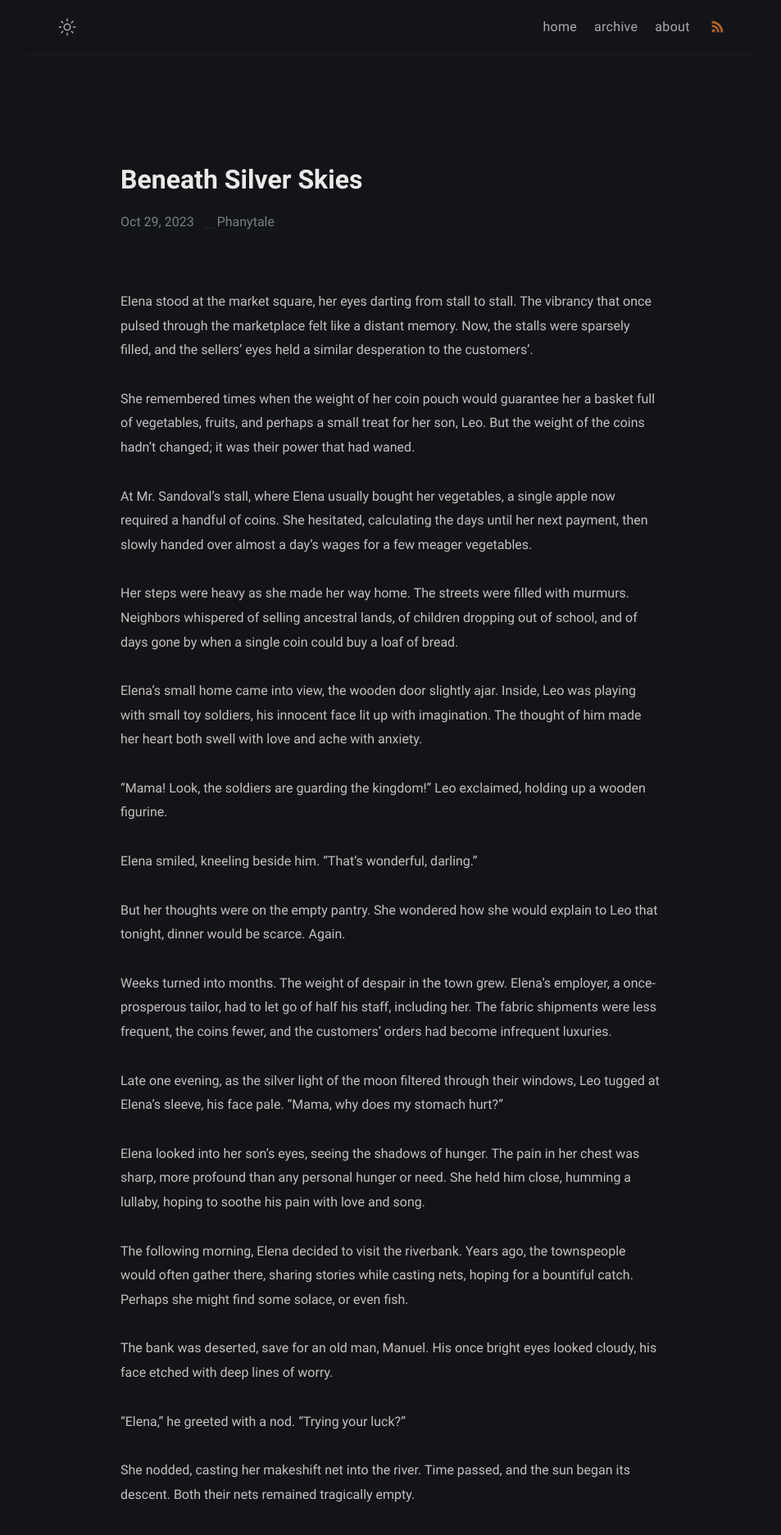
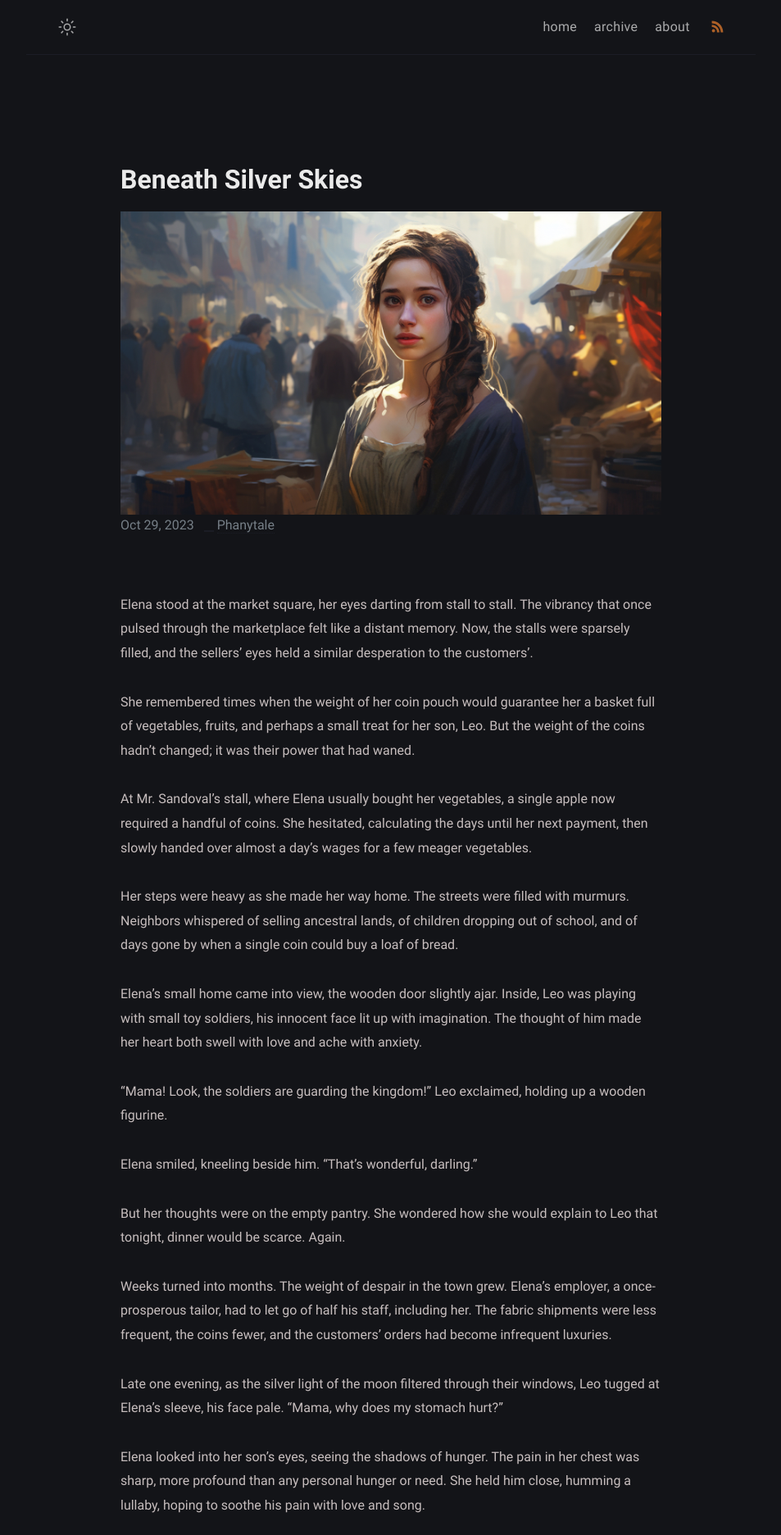
Before and after one commit to Nat0ne/simality, a Jekyll site: the page built from _posts/beneath-silver-skies/2023-10-29-beneath-silver-skies.md, in a window 1280 px wide. Shown: the top 1873 px of the page at 82% size, without its empty margins (163-1116 px from the left). Built offline with Jekyll 4.4.1, drawn with Linux system fonts in a browser that asks for light colours.

Commit message:
Post picture display fixed

```diff
--- a/_config.yml
+++ b/_config.yml
@@ -4,7 +4,7 @@ description: >-
   Stories of eventual realities.
 lang: en-US
 timezone: Amsterdam
-image: /assets/img/ogp.png
+image: /assets/img/profile_picture.jpg
 repo: https://github.com/aleutheris/phanytale
 mode: dark
 
--- a/_includes/header.html
+++ b/_includes/header.html
@@ -1,4 +1,4 @@
-<head prefix="og: http://ogp.me/ns#">
+<head prefix="og:">
   <meta charset="UTF-8" />
   <meta http-equiv="X-UA-Compatible" content="ie=edge" />
   <meta name="viewport" content="width=device-width, initial-scale=1.0" />
--- a/_layouts/post.html
+++ b/_layouts/post.html
@@ -46,6 +46,10 @@ layout: compress
           </div>
           {% endif %}
           <h1 class="header-title" itemprop="headline">{{ page.title | escape }}</h1>
+          {% if page.image %}
+          <meta property="og:image" content="{{ site.baseurl }}{{ page.image | absolute_url }}" />
+          <img src="{{ site.baseurl }}{{ page.image }}" alt="">
+          {% endif %}
           {% if page.date %}
           <div class="post-meta">
             <time datetime="{{ page.date | date_to_xmlschema }}" itemprop="datePublished">
--- a/_posts/beneath-silver-skies/2023-10-29-beneath-silver-skies.md
+++ b/_posts/beneath-silver-skies/2023-10-29-beneath-silver-skies.md
@@ -2,11 +2,10 @@
 layout: post
 title:  "Beneath Silver Skies"
 date:   2023-10-29 22:57:20 +0100
+image:  /assets/img/beneath-silver-skies.jpg
 categories:
 usemathjax: true
 ---
-
-
 Elena stood at the market square, her eyes darting from stall to stall. The vibrancy that once pulsed through the marketplace felt like a distant memory. Now, the stalls were sparsely filled, and the sellers' eyes held a similar desperation to the customers’.
 
 She remembered times when the weight of her coin pouch would guarantee her a basket full of vegetables, fruits, and perhaps a small treat for her son, Leo. But the weight of the coins hadn’t changed; it was their power that had waned.
```
Also changed, not shown: assets/img/beneath-silver-skies.jpg (added), assets/img/ogp.png (deleted), 1 other file.
